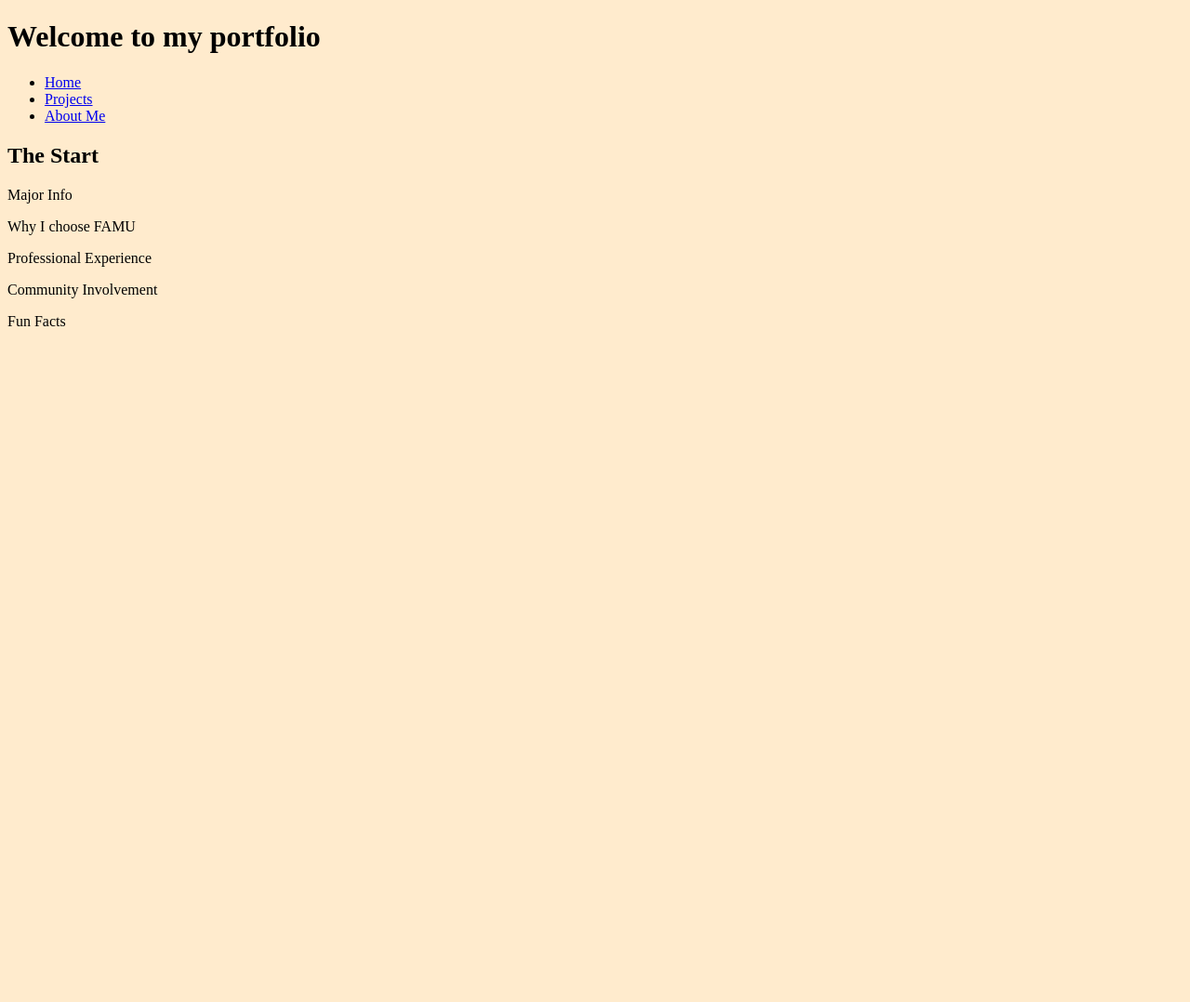
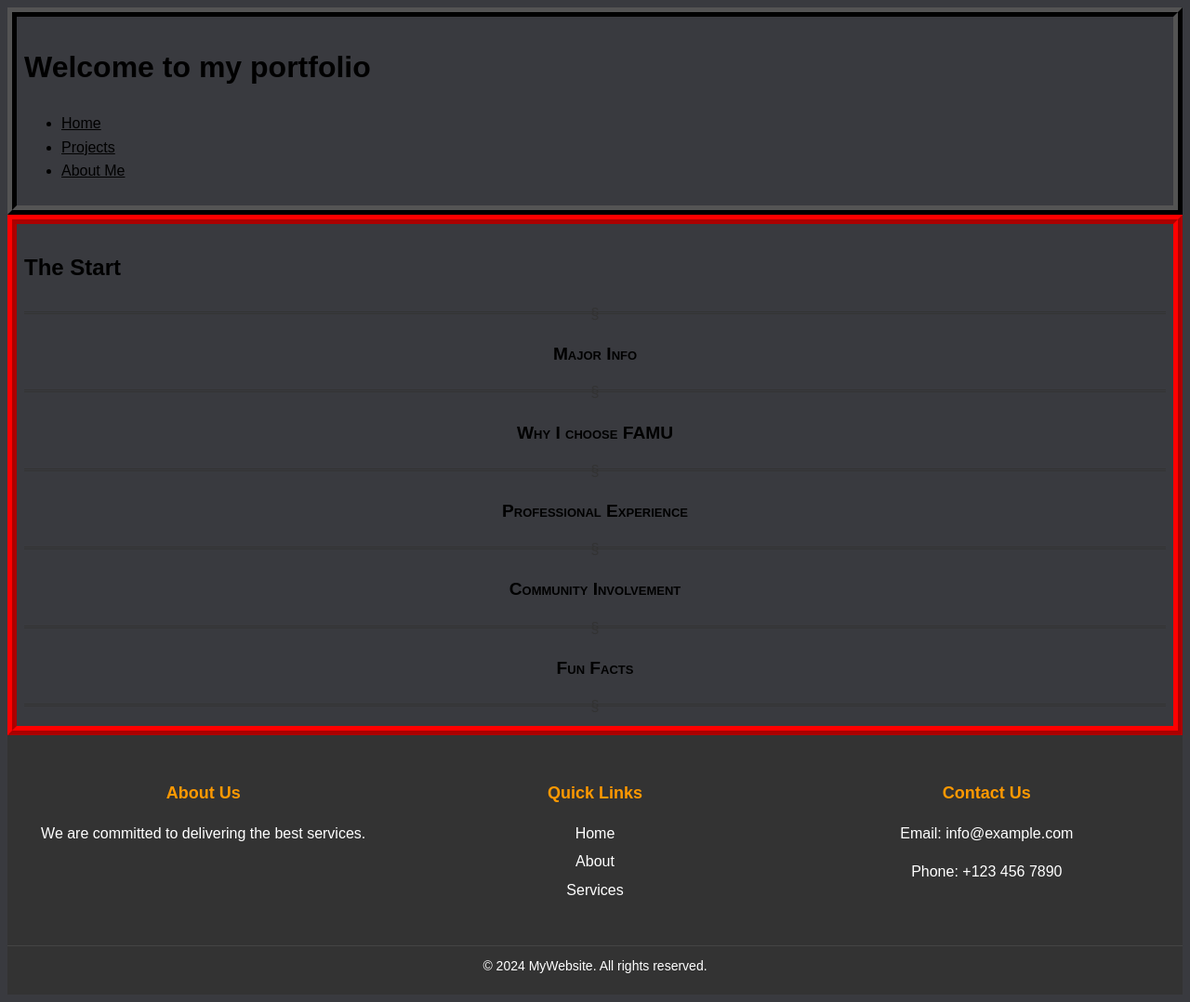
Before and after one commit to kellen-ai/kellenedouard.github.io, a plain HTML site: page pages/about.html in a window 1280 px wide. Shown: the whole page at 93% size. Before the commit the page ends 800 px from the top, so only its background shows below. Drawn offline with Linux system fonts and the light colour scheme.

Commit message:
Finished Up Gobal Footer

```diff
--- a/assets/css/styles-global.css
+++ b/assets/css/styles-global.css
@@ -1,3 +1,113 @@
 body {
-            background-color: blanchedalmond
+            background-color: #393A3F
 }
+
+.personal{
+    border: 10px ridge #f00;
+    padding: 0.5rem;
+    display: flex;
+    flex-direction: column;
+}
+
+.personal p {
+    text-align: center;
+    font-size: medium;
+    font: small-caps bold 1.2rem sans-serif
+    ;
+}
+
+.personal hr {
+    border: none;
+    border-top: 3px double #333;
+    color: #333;
+    overflow: visible;
+    text-align: center;
+    height: 5px;
+    margin-left: 0;
+    margin-right: 0;
+}
+
+
+  .personal hr::after {
+    content: '§';
+    padding: 0 4px;
+    position: relative;
+    top: -13px;
+  }
+
+  .header{
+    border: 10px ridge black;
+    padding: 0.5rem;
+    display: flex;
+    flex-direction: column;
+  }
+
+  a, a:visited, a:hover, a:active {
+    color: inherit;
+  }
+
+
+
+body {
+    font-family: Arial, sans-serif;
+    line-height: 1.6;
+}
+
+.content {
+    padding: 20px;
+    text-align: center;
+}
+
+.footer {
+    background-color: #333;
+    color: #fff;
+    padding: 20px 0;
+    text-align: center;
+}
+
+.footer-container {
+    display: flex;
+    justify-content: space-around;
+    flex-wrap: wrap;
+    margin-bottom: 20px;
+}
+
+.footer-section {
+    flex: 1 1 300px;
+    margin: 10px;
+}
+
+.footer-section h3 {
+    margin-bottom: 10px;
+    font-size: 18px;
+    color: #ff9900;
+}
+
+.footer-section ul {
+    list-style: none;
+    padding: 0;
+}
+
+.footer-section ul li {
+    margin: 5px 0;
+}
+
+.footer-section ul li a {
+    color: #fff;
+    text-decoration: none;
+    transition: color 0.3s ease;
+}
+
+.footer-section ul li a:hover {
+    color: #ff9900;
+}
+
+.footer-bottom {
+    border-top: 1px solid #444;
+    padding-top: 10px;
+}
+
+.footer-bottom p {
+    margin: 0;
+    font-size: 14px;
+}
--- a/pages/about.html
+++ b/pages/about.html
@@ -13,7 +13,7 @@
         <link rel="stylesheet"  type="text/css" href="../assets/css/styles-global.css">
     </head>
     <body>
-        <div id="header">
+        <div class="header">
             <header>
                 <h1>Welcome to my portfolio</h1>
                 <nav>
@@ -27,14 +27,23 @@
         </div>
 
 
+
+
        <main>
-        <h2 id="Personal"> The Start</h2>
+        <div class="personal">
+            <h2 id="Start"> The Start</h2>
+                <hr>
                     <p>Major Info</p>
+                <hr>
                     <p>Why I choose FAMU</p>
+                <hr>
                     <p>Professional Experience</p>
+                <hr>
                     <p>Community Involvement</p>
+                <hr>
                      <p>Fun Facts</p>
-
+                <hr>
+        </div>
 
        </main>
 
@@ -45,8 +54,29 @@
 
 
 
-       <footer>
-
+    <footer class="footer">
+        <div class="footer-container">
+            <div class="footer-section">
+                <h3>About Us</h3>
+                <p>We are committed to delivering the best services.</p>
+            </div>
+            <div class="footer-section">
+                <h3>Quick Links</h3>
+                <ul>
+                    <li><a href="main.html">Home</a></li>
+                    <li><a href="about.html">About</a></li>
+                    <li><a href="https://www.geeksi.tech/">Services</a></li>
+                </ul>
+            </div>
+            <div class="footer-section">
+                <h3>Contact Us</h3>
+                <p>Email: info@example.com</p>
+                <p>Phone: +123 456 7890</p>
+            </div>
+        </div>
+        <div class="footer-bottom">
+            <p>&copy; 2024 MyWebsite. All rights reserved.</p>
+        </div>
     </footer>
 
         <script src="" async defer></script>
```
Also changed, not shown: components/footer/footer.html (+3 -0 lines), pages/main.html (+25 -7 lines), pages/project.html (+25 -4 lines). Lines whose indentation alone changed are shown as unchanged.
